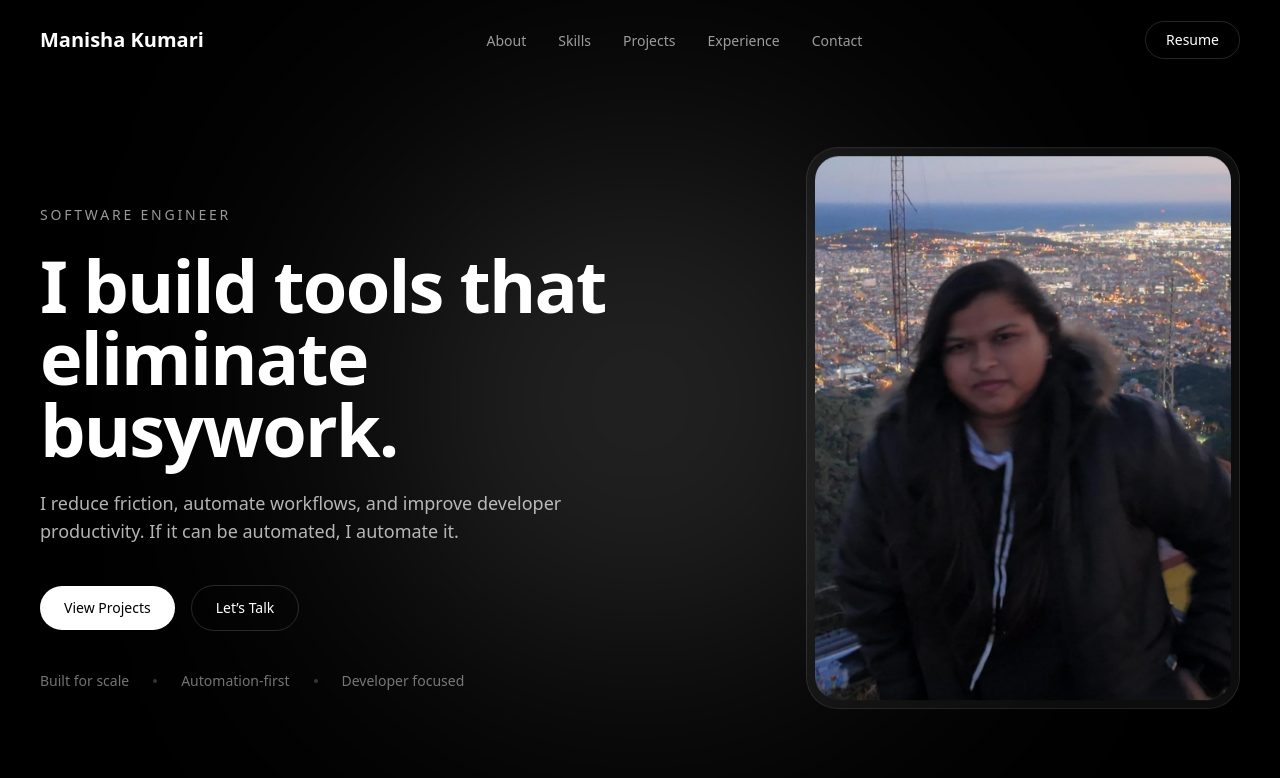
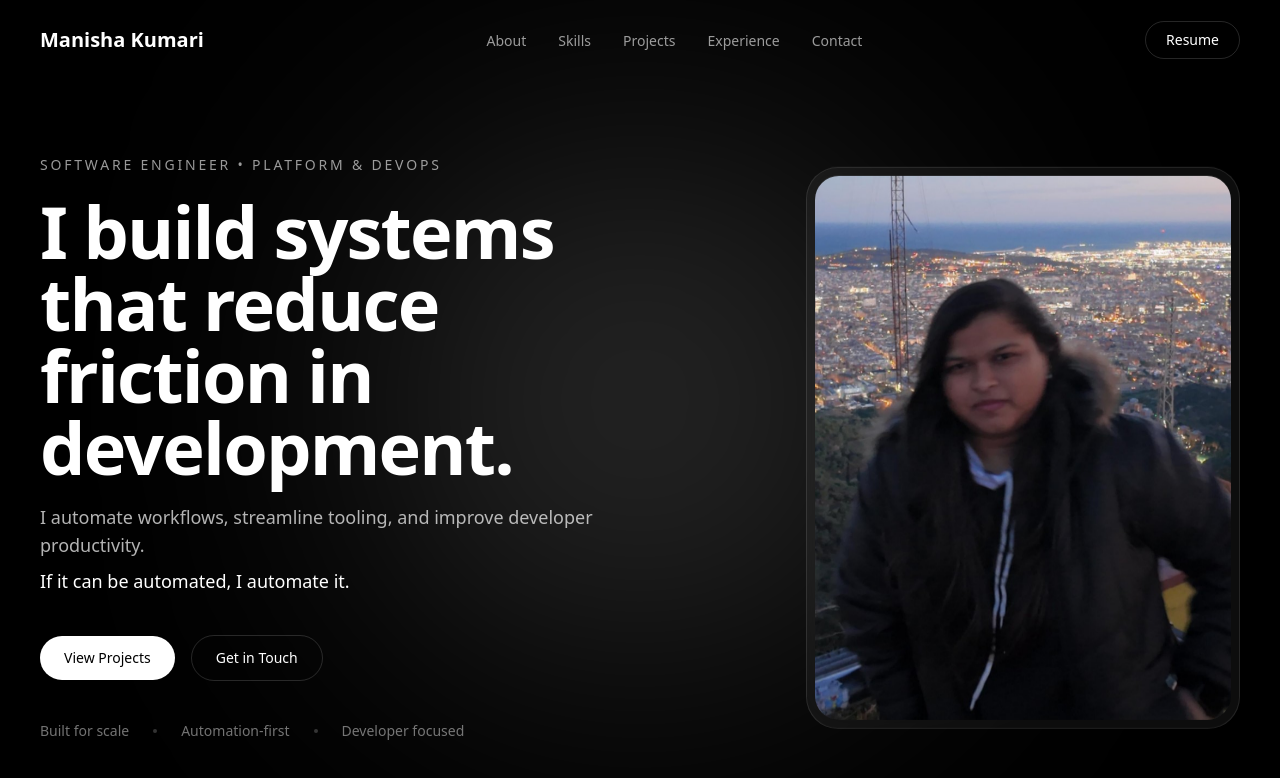
Before and after one commit to manisha-kumari-dev-in/manisha-portfolio, a React (Vite) app: page / in a window 1280 px wide. Shown: the top 778 px of the page. Built offline with nearby package versions, Linux system fonts and the light colour scheme.

Commit message:
feat: hero section animation

```diff
--- a/src/App.tsx
+++ b/src/App.tsx
@@ -12,6 +12,7 @@ function App() {
 
       <Navbar />
 
+      {!isLoading && (
         <main className="bg-black text-white">
           <Hero />
 
@@ -50,6 +51,7 @@ function App() {
             Contact
           </section>
         </main>
+      )}
     </>
   );
 }
--- a/src/animations/hero.ts
+++ b/src/animations/hero.ts
@@ -1,17 +1,47 @@
 import gsap from "gsap";
 
-type AnimateHeroImageParams = {
+type AnimateHeroParams = {
+  text: HTMLDivElement;
   image: HTMLDivElement;
 };
 
-export const animateHeroImage = ({ image }: AnimateHeroImageParams) => {
-  return gsap.to(image, {
-    y: -20,
-    duration: 2.1,
-    repeat: -1,
-    yoyo: true,
-    ease: "power1.inOut",
-    force3D: true,
-    autoAlpha: 1,
+export const animateHero = ({ text, image }: AnimateHeroParams) => {
+  const tl = gsap.timeline();
+
+  tl.fromTo(
+    text.children,
+    { opacity: 0, y: 28 },
+    {
+      opacity: 1,
+      y: 0,
+      duration: 0.9,
+      ease: "power3.out",
+      stagger: 0.20,
+    }
+  );
+
+  tl.fromTo(
+    image,
+    { opacity: 0, y: 50, scale: 0.94 },
+    {
+      opacity: 1,
+      y: 0,
+      scale: 1,
+      duration: 1.1,
+      ease: "power3.out",
+    },
+    "-=0.5"
+  );
+
+  tl.add(() => {
+    gsap.to(image, {
+      yPercent: -3,
+      duration: 4,
+      repeat: -1,
+      yoyo: true,
+      ease: "sine.inOut",
+    });
   });
+
+  return tl;
 };
--- a/src/sections/hero/Hero.tsx
+++ b/src/sections/hero/Hero.tsx
@@ -1,18 +1,20 @@
 import { useEffect, useRef } from "react";
-import { animateHeroImage } from "../../animations/hero";
+import { animateHero } from "../../animations/hero";
 
 const Hero = () => {
   const imageCardRef = useRef<HTMLDivElement | null>(null);
+  const textRef = useRef<HTMLDivElement | null>(null);
 
 useEffect(() => {
-    if (!imageCardRef.current) return;
+  if (!textRef.current || !imageCardRef.current) return;
 
-    const animation = animateHeroImage({
+  const tl = animateHero({
+    text: textRef.current,
     image: imageCardRef.current,
   });
 
   return () => {
-      animation.kill();
+    tl.kill();
   };
 }, []);
 
@@ -26,18 +28,20 @@ const Hero = () => {
       </div>
 
       <div className="mx-auto grid w-full max-w-7xl grid-cols-1 items-center gap-10 md:grid-cols-2">
-        <div className="flex w-full flex-col items-center text-center md:items-start md:text-left">
+        <div ref={textRef} className="flex w-full flex-col items-center text-center md:items-start md:text-left">
           <p className="text-sm font-medium uppercase tracking-[0.2em] text-white/60">
-            Software Engineer
+            Software Engineer • Platform & DevOps
           </p>
 
-          <h1 className="mt-6 text-5xl font-semibold tracking-tight text-white md:text-7xl">
-            I build tools that eliminate busywork.
+          <h1 className="mt-5 text-5xl font-semibold tracking-tight text-white md:text-7xl">
+            I build systems that reduce friction in development.
           </h1>
 
-          <p className="mt-6 max-w-xl text-base leading-8 text-white/70 md:text-lg">
-            I reduce friction, automate workflows, and improve developer
-            productivity. If it can be automated, I automate it.
+          <p className="mt-5 max-w-xl text-base leading-8 text-white/70 md:text-lg">
+            I automate workflows, streamline tooling, and improve developer productivity.
+            <span className="block mt-2 text-white font-medium">
+              If it can be automated, I automate it.
+            </span>
           </p>
 
           <div className="mt-10 flex items-center gap-4">
@@ -51,7 +55,7 @@ const Hero = () => {
               href="#contact"
               className="rounded-full border border-white/15 px-6 py-3 text-sm font-medium text-white transition hover:bg-white/5"
             >
-              Let’s Talk
+              Get in Touch
             </a>
           </div>
 
```
Lines whose indentation alone changed are shown as unchanged.
